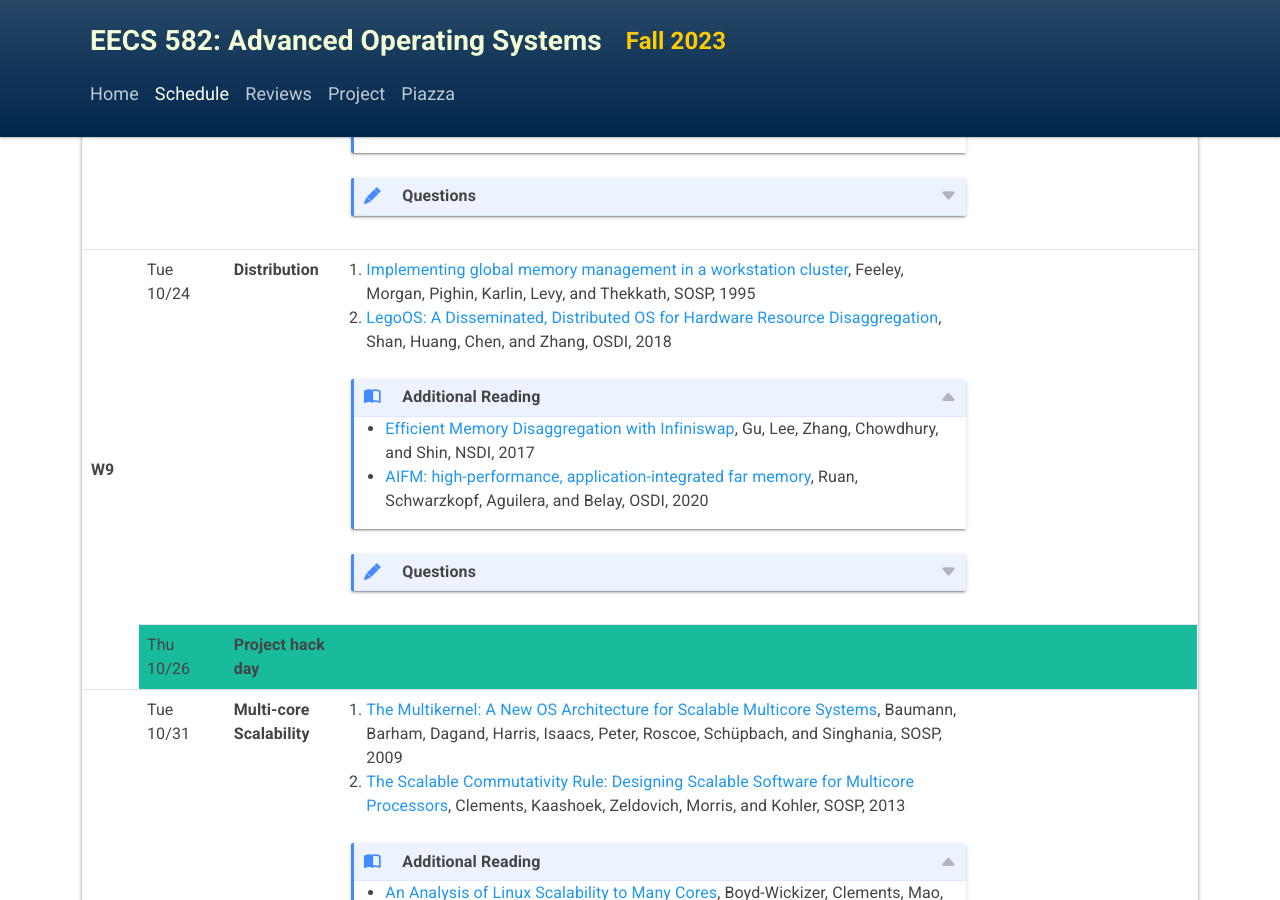
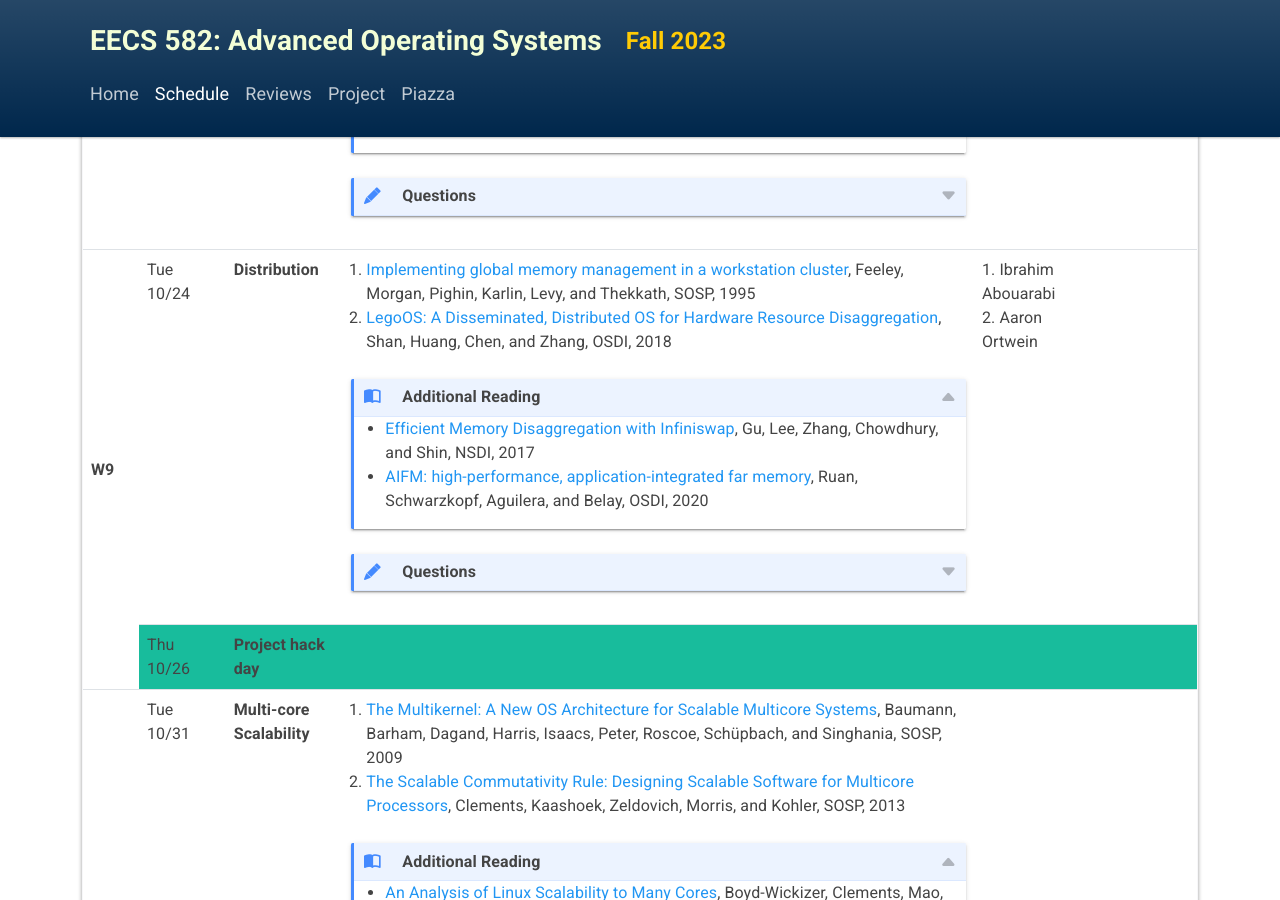
Before and after one commit to eecs582/eecs582.github.io, a Jekyll site: the page built from schedule.html, in a window 1280 px wide and 900 px high, scrolled down 4857 px. Built offline with Jekyll 4.4.1, drawn with Linux system fonts in a browser that asks for light colours.

Commit message:
update schedule

```diff
--- a/schedule.html
+++ b/schedule.html
@@ -490,7 +490,7 @@ layout: schedule
           </p>
         </details>
       </td>
-      <td></td>
+      <td>1. Ibrahim Abouarabi<br>2. Aaron Ortwein</td>
       <td></td>
     </tr>
     <tr>
```
